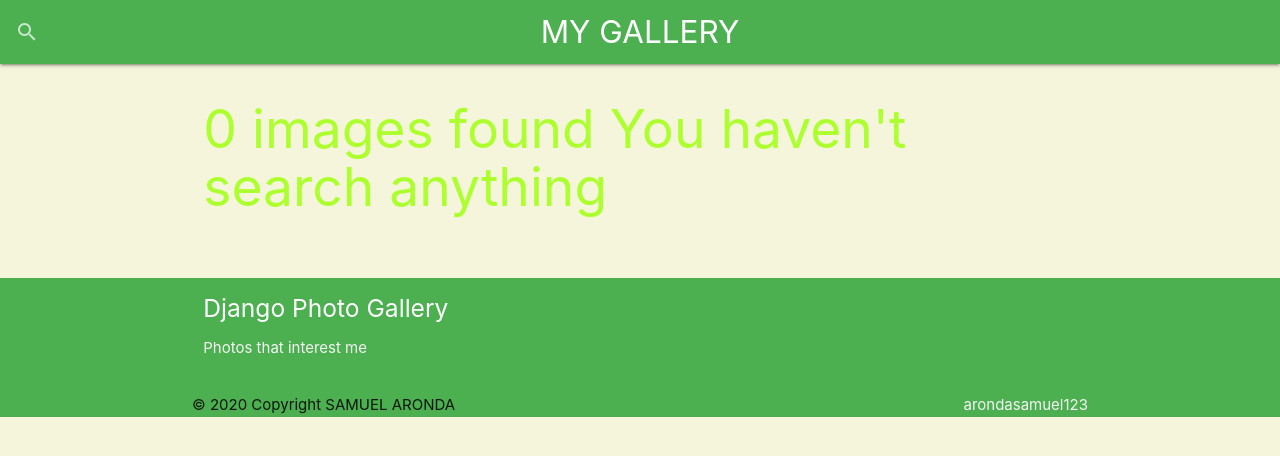
After one commit to arondasamuel123/MyGallery, a Django app: page /search/ in a window 1280 px wide. The commit adds this page. Shown: the top 456 px of the page. Run offline with Django 3.2, Linux system fonts and the light colour scheme.

Commit message:
Searching for images based on there category is complete

```diff
--- a/gallery/templates/navbar.html
+++ b/gallery/templates/navbar.html
@@ -1,9 +1,9 @@
  <nav class="green">
     <div class="nav-wrapper">
       <a href="/" class="brand-logo center">MY GALLERY</a>
-      <form>
+      <form method="GET" action="{%url 'search_images'%}">
         <div class="input-field">
-          <input id="search" type="search" required>
+          <input id="search" type="search" name="image"required>
           <label class="label-icon" for="search"><i class="material-icons">search</i></label>
           <i class="material-icons">close</i>
         </div>
--- /dev/null
+++ b/gallery/templates/search.html
@@ -0,0 +1,33 @@
+{%extends 'index.html'%}
+{%block content%}
+<div class="container">
+    <div class="row">
+        <div class="col s12">
+
+            {% if images%}
+      <h2 style="color: greenyellow;">Found {{ images|length }} of searched term {{message}}</h2>
+    {% else %}
+      <h2 style="color: greenyellow;"> 0 images found {{message}}</h2>
+    {% endif %}
+        </div>
+
+    </div>
+
+    <div class="row">
+        {%if images %}
+        <div class="col s12">
+            {% for img in images %}
+      <div class="col-sm-6 col-md-3">
+          <h1>{{img.image_name}}</h1>
+          <img src="{{img.image.url}}">
+      </div>
+    {% endfor %}
+  {% endif %}
+        </div>
+
+    </div>
+
+
+</div>
+
+{%endblock%}
--- a/gallery/urls.py
+++ b/gallery/urls.py
@@ -5,7 +5,8 @@ from .import views
 
 
 urlpatterns  = [
-    path('', views.index, name='index')
+    path('', views.index, name='index'),
+    path('search/', views.search_images, name='search_images')
 ]
 
 if settings.DEBUG:
--- a/gallery/views.py
+++ b/gallery/views.py
@@ -5,3 +5,13 @@ from .models import Image
 def index(request):
     images = Image.get_images()
     return render(request, 'home.html', {"images":images})
+
+def search_images(request):
+    if 'image' in request.GET and request.GET['image']:
+       search_word = request.GET.get('image')
+       searched_images = Image.search_by_category(search_word)
+       message =f"{search_word}"
+       return render(request, 'search.html',{"message":message, "images":searched_images})
+    else:
+        message= "You haven't search anything"
+        return render(request, 'search.html', {"message":message})
```
